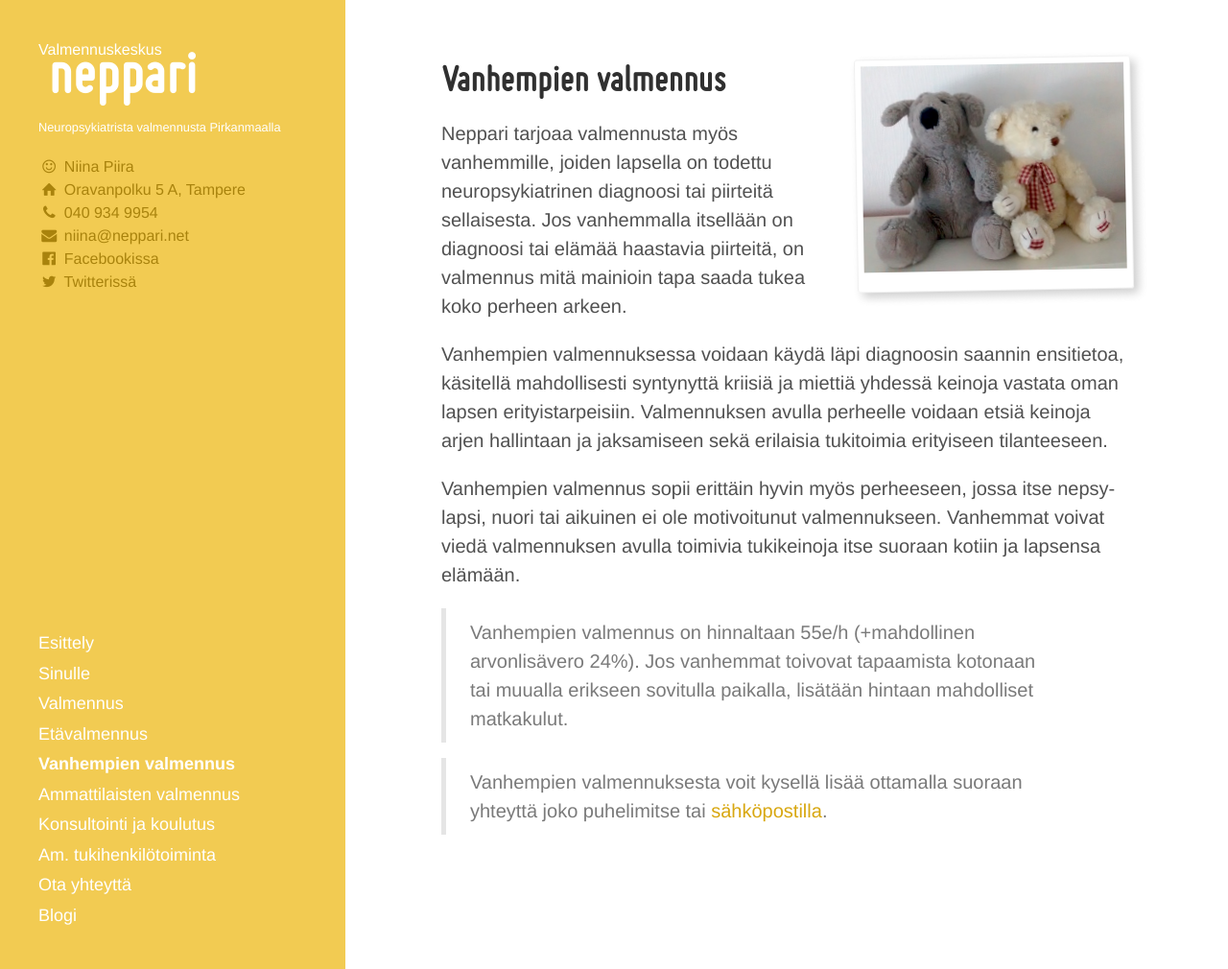
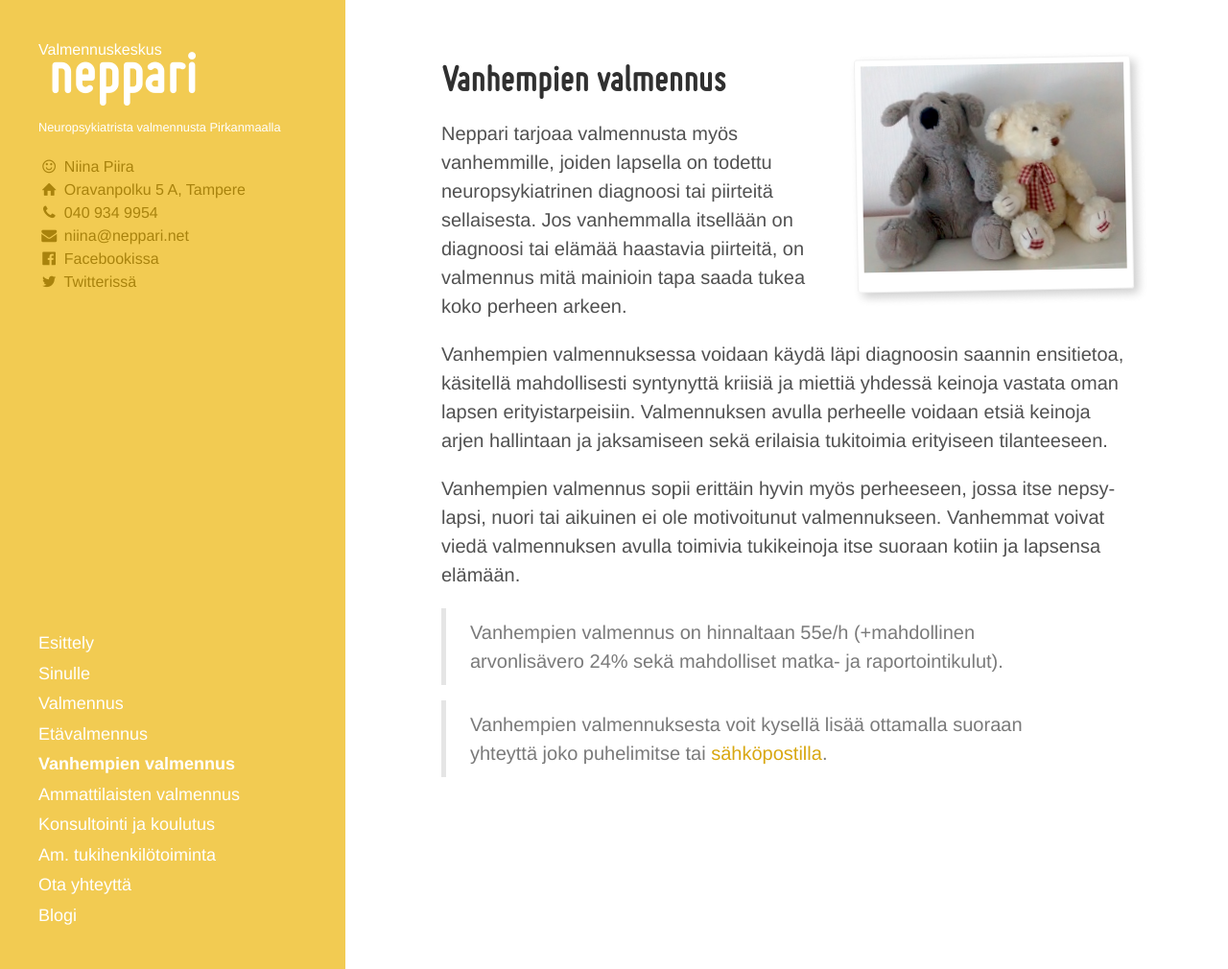
Before and after one commit to niinapiira/neppari.net, a Jekyll site: the page built from vanhempien-valmennus.md, in a window 1280 px wide and 1010 px high. Shown: the whole window at 96% size. Built offline with Jekyll 4.4.1, drawn with Linux system fonts in a browser that asks for light colours.

Commit message:
Updated vanhempien-valmennus.md

```diff
--- a/vanhempien-valmennus.md
+++ b/vanhempien-valmennus.md
@@ -22,7 +22,6 @@ Vanhempien valmennuksessa voidaan käydä läpi diagnoosin saannin ensitietoa, k
 
 Vanhempien valmennus sopii erittäin hyvin myös perheeseen, jossa itse nepsy-lapsi, nuori tai aikuinen ei ole motivoitunut valmennukseen. Vanhemmat voivat viedä valmennuksen avulla toimivia tukikeinoja itse suoraan kotiin ja lapsensa elämään.
 
-> Vanhempien valmennus on hinnaltaan 55e/h (+mahdollinen arvonlisävero 24%).
-Jos vanhemmat toivovat tapaamista kotonaan tai muualla erikseen sovitulla paikalla, lisätään hintaan mahdolliset matkakulut.
+> Vanhempien valmennus on hinnaltaan 55e/h (+mahdollinen arvonlisävero 24% sekä mahdolliset matka- ja raportointikulut).
 
 > Vanhempien valmennuksesta voit kysellä lisää ottamalla suoraan yhteyttä joko puhelimitse tai [sähköpostilla](/ota-yhteytta).
```
